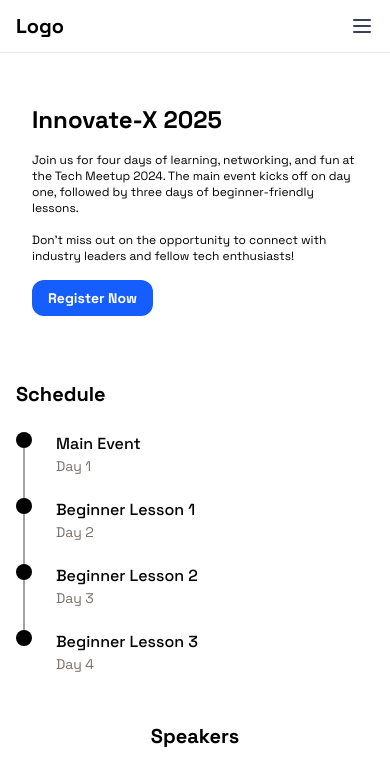
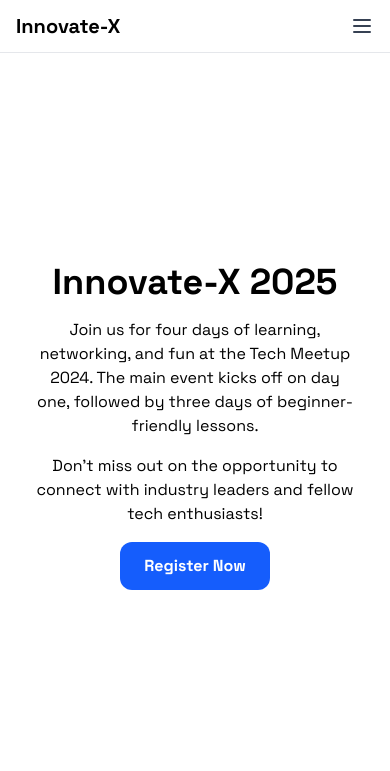
Before and after one commit to olakadasami/innovate-x-landing, an Astro site: page / in a window 390 px wide. Shown: the top 771 px of the page. Built offline with nearby package versions, Linux system fonts and the light colour scheme; Astro itself is replaced by a stand-in of ours.

Commit message:
fix header sizing

```diff
--- a/src/components/sections/Header.astro
+++ b/src/components/sections/Header.astro
@@ -1,21 +1,21 @@
 <header class="section-card grid place-items-center">
   <div
-    class="flex flex-col w-full md:max-w-[80%] md:h-[80vh] mt-16 p-4 md:p-8 sm:items-center sm:justify-center sm:text-center gap-4 md:gap-8 md:bg-stone-700 md:text-blue-100 rounded-4xl"
+    class="flex flex-col w-full md:max-w-[80%] h-[80vh] mt-16 p-4 md:p-8 items-center justify-center text-center gap-4 md:gap-8 md:bg-stone-700 md:text-blue-100 rounded-4xl"
   >
-    <h1 class="font-bold text-2xl sm:text-3xl md:text-6xl">Innovate-X 2025</h1>
-    <p class="text-xs sm:text-sm md:text-base">
+    <h1 class="font-bold text-4xl md:text-6xl">Innovate-X 2025</h1>
+    <p class="">
       Join us for four days of learning, networking, and fun at the Tech Meetup
       2024. The main event kicks off on day one, followed by three days of
       beginner-friendly lessons.
     </p>
-    <p class="text-xs sm:text-sm md:text-base">
+    <p class="">
       Don't miss out on the opportunity to connect with industry leaders and
       fellow tech enthusiasts!
     </p>
     <a
       href="https://docs.google.com/forms/d/e/1FAIpQLScuyeHDfdZMtVWemj1b5SljjhxB1dPHjIIJecJ3Mw3U0MVZNg/viewform?usp=sharing&ouid=101309478087224577359"
       target="_blank"
-      class="px-4 sm:px-6 py-2 sm:py-3 text-sm sm:text-base rounded-xl w-fit bg-blue-600 text-white font-bold"
+      class="px-6 py-3 text-base rounded-xl text-center bg-blue-600 text-white font-bold"
     >
       Register Now
     </a>
--- a/src/components/sections/MobileNav.astro
+++ b/src/components/sections/MobileNav.astro
@@ -34,7 +34,7 @@ const logoData = navData[0];
   class="fixed top-0 left-0 w-full z-50 bg-white border-b border-gray-200 px-4 py-3 md:hidden"
 >
   <div class="flex items-center justify-between">
-    <h1 class="text-xl font-bold">Logo</h1>
+    <h1 class="text-xl font-bold">Innovate-X</h1>
     <button id="toggleMenuBtn" class="text-gray-700 focus:outline-none">
       <svg
         class="w-6 h-6"
```
